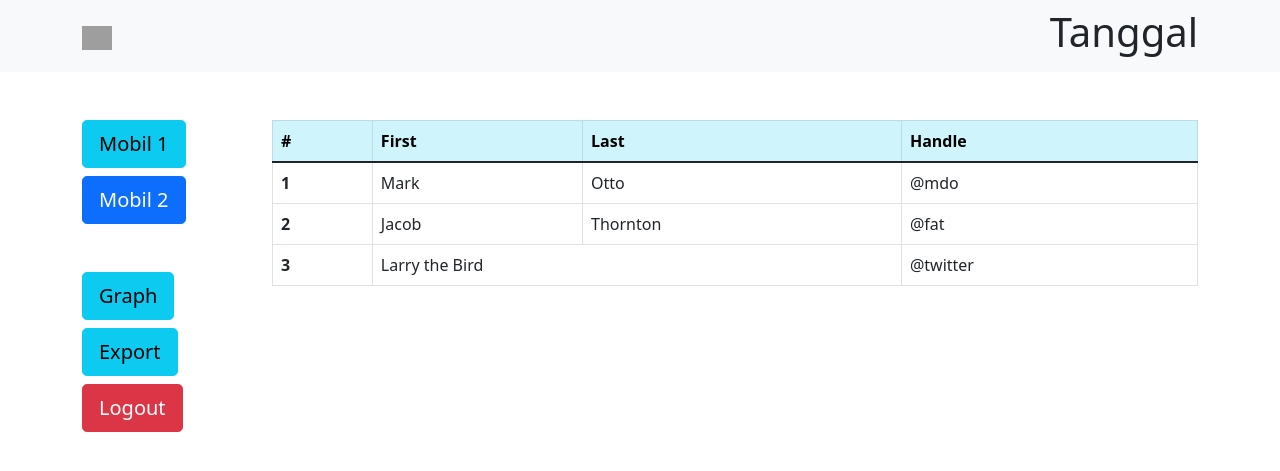
After one commit to 2021-IF-PemrogramanWeb/studi-kasus-1-feratyusa, a PHP site: page /dashboard.html in a window 1280 px wide. The commit adds this page. Shown: the top 471 px of the page. Run offline with PHP 8.4, Linux system fonts and the light colour scheme; grey boxes are pictures that could not be loaded.

Commit message:
mission 10

```diff
--- /dev/null
+++ b/dashboard.html
@@ -0,0 +1,95 @@
+<!DOCTYPE html>
+<html lang="en">
+  <head>
+    <meta charset="UTF-8" />
+    <meta http-equiv="X-UA-Compatible" content="IE=edge" />
+    <meta name="viewport" content="width=device-width, initial-scale=1.0" />
+    <title>Dashboard</title>
+
+    <!-- Bootstrap 5.1.3 -->
+    <link href="https://cdn.jsdelivr.net/npm/bootstrap@5.1.3/dist/css/bootstrap.min.css" rel="stylesheet" integrity="sha384-1BmE4kWBq78iYhFldvKuhfTAU6auU8tT94WrHftjDbrCEXSU1oBoqyl2QvZ6jIW3" crossorigin="anonymous" />
+
+    <link rel="stylesheet" href="style.css" />
+  </head>
+  <body>
+    <!-- Navbar -->
+    <nav class="navbar navbar-light bg-light">
+      <div class="container justify-content-between">
+        <a class="navbar-brand" href="#">
+          <img src="/docs/5.0/assets/brand/bootstrap-logo.svg" alt="" width="30" height="24" />
+        </a>
+        <h1>Tanggal</h1>
+      </div>
+    </nav>
+    <!-- End Navbar -->
+
+    <!-- Content -->
+    <div class="container">
+      <div class="row mt-5">
+        <div class="col-2">
+          <!-- Left Content -->
+          <div class="row mb-2">
+            <div class="col">
+              <a class="btn btn-info btn-lg" href="#">Mobil 1</a>
+            </div>
+          </div>
+          <div class="row mb-5">
+            <div class="col">
+              <a class="btn btn-primary btn-lg" href="#">Mobil 2</a>
+            </div>
+          </div>
+          <div class="row mb-2">
+            <div class="col">
+              <a class="btn btn-info btn-lg" href="#">Graph</a>
+            </div>
+          </div>
+          <div class="row mb-2">
+            <div class="col">
+              <a class="btn btn-info btn-lg" href="#">Export</a>
+            </div>
+          </div>
+          <div class="row mb-2">
+            <div class="col">
+              <a class="btn btn-danger btn-lg" href="#">Logout</a>
+            </div>
+          </div>
+          <!-- End Left Content -->
+        </div>
+        <div class="col">
+          <!-- Right Content -->
+          <table class="table table-bordered">
+            <thead class="table-info">
+              <tr>
+                <th scope="col">#</th>
+                <th scope="col">First</th>
+                <th scope="col">Last</th>
+                <th scope="col">Handle</th>
+              </tr>
+            </thead>
+            <tbody>
+              <tr>
+                <th scope="row">1</th>
+                <td>Mark</td>
+                <td>Otto</td>
+                <td>@mdo</td>
+              </tr>
+              <tr>
+                <th scope="row">2</th>
+                <td>Jacob</td>
+                <td>Thornton</td>
+                <td>@fat</td>
+              </tr>
+              <tr>
+                <th scope="row">3</th>
+                <td colspan="2">Larry the Bird</td>
+                <td>@twitter</td>
+              </tr>
+            </tbody>
+          </table>
+          <!-- End of Right Content -->
+        </div>
+      </div>
+    </div>
+    <!-- End Content -->
+  </body>
+</html>
--- a/style.css
+++ b/style.css
@@ -1,5 +1,21 @@
-body{
-    display: block;
-    align-items: center;
+/* Page content */
+#main {
+    margin-left: 200px; /* Same as the width of the sidenav */
+}
 
+/* The sidenav */
+.sidenav {
+    height: 100%;
+    width: 200px;
+    position: fixed;
+    z-index: 1;
+    top: 0;
+    left: 0;
+    background-color: #fff;
+    overflow-x: hidden;
+    padding-top: 20px;
 }
+
+a{
+    border-radius: 50%;
+}
```
Also changed, not shown: graph.html (added, +72 -0 lines), index.html (renamed from login.html, +5 -8 lines), login_action.php (added, +7 -0 lines), script.js (added, +20 -0 lines), data.php (added).
